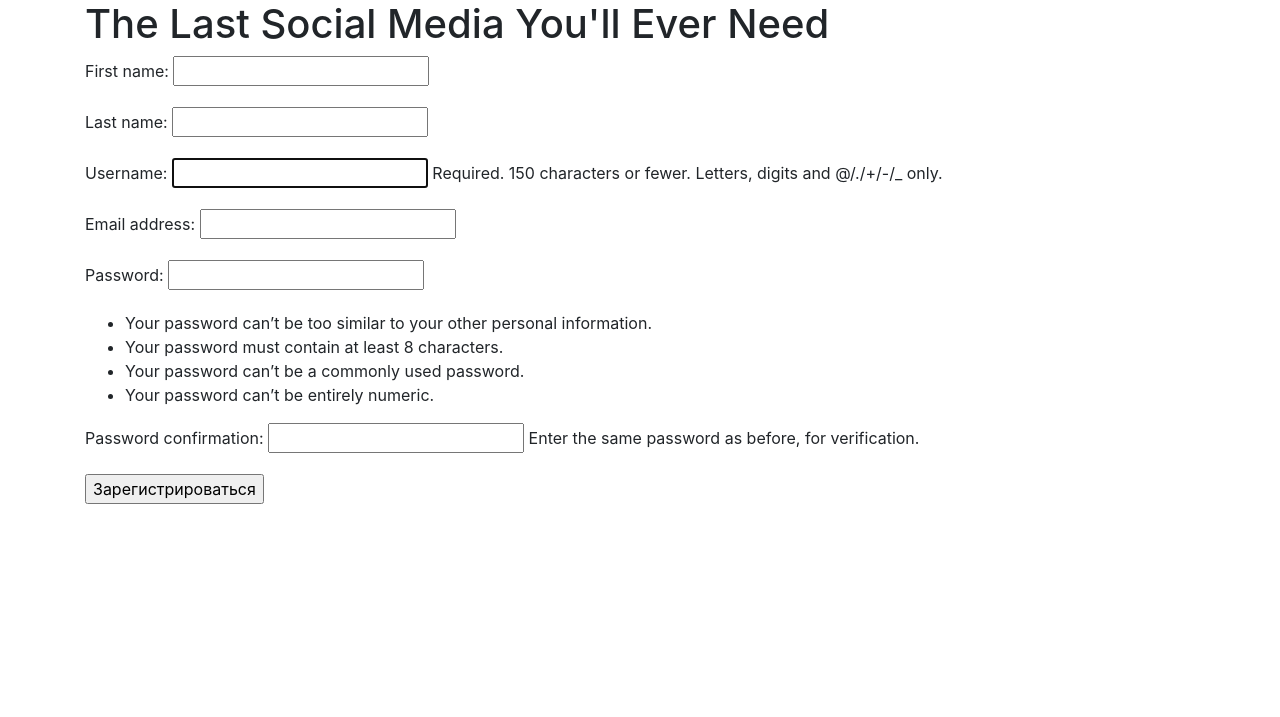
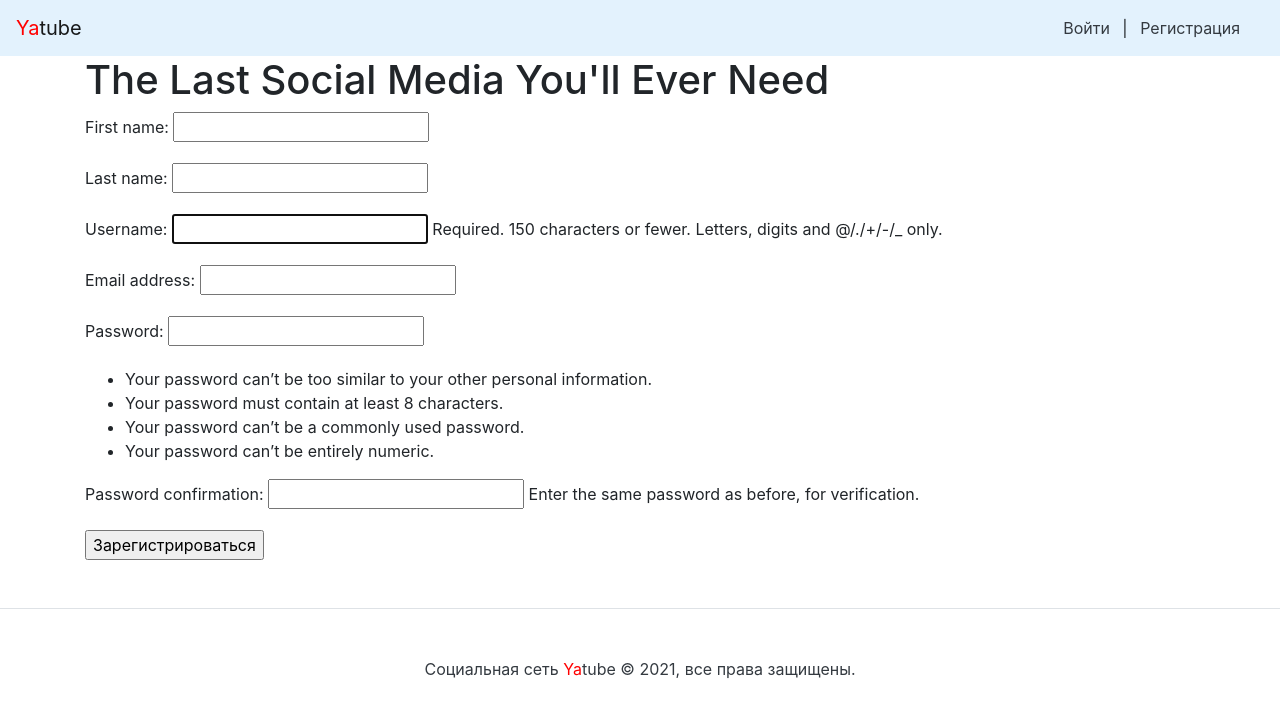
Before and after one commit to loskuta42/hw02_community, a Django app: page /auth/signup/ in a window 1280 px wide. Shown: the top 717 px of the page. Run offline with Django 3.2, Linux system fonts and the light colour scheme; some libraries are stand-ins or nearby versions.

Commit message:
add navigaion and footer in base template

```diff
--- /dev/null
+++ b/posts/context_processors.py
@@ -0,0 +1,11 @@
+import datetime as dt
+
+
+def year(request):
+    """
+    Добавляет переменную с текущим годом.
+    """
+    current_year = dt.datetime.now().year
+    return {
+        'year': current_year
+    }
--- a/posts/views.py
+++ b/posts/views.py
@@ -1,5 +1,4 @@
 from django.shortcuts import render, get_object_or_404
-
 from .models import Post, Group
 
 
--- a/templates/base.html
+++ b/templates/base.html
@@ -21,7 +21,7 @@
 </head>
 
 <body>
-
+    {% include 'nav.html' %}
     <main>
         <div class="container">
             <h1>{% block header %}
@@ -33,7 +33,7 @@
             {% endblock %}
         </div>
     </main>
-
+    {% include 'footer.html' %}
 </body>
 
 </html>
--- a/templates/footer.html
+++ b/templates/footer.html
@@ -1,4 +1,6 @@
-<div id="bottom-of-site">
-  <img src="images/logo.jpg" alt="Yatube" /> Yatube
-  <div id="copyright">© Все права принадлежат всем</div>
-</div>c
+<footer class="pt-4 my-md-5 pt-md-5 border-top">
+    <p class="m-0 text-dark text-center ">
+        Социальная сеть
+        <span style="color:red">Ya</span>tube © {{year}}, все права защищены.
+    </p>
+</footer>
--- /dev/null
+++ b/templates/nav.html
@@ -0,0 +1,13 @@
+<nav class="navbar navbar-light" style="background-color: #e3f2fd;">
+    <a class="navbar-brand" href="/"><span style="color:red">Ya</span>tube</a>
+    <nav class="my-2 my-md-0 mr-md-3">
+        {% if user.is_authenticated %}
+        Пользователь: {{ user.username }}.
+        <a class="p-2 text-dark" href="{% url 'password_change' %}">Изменить пароль</a>
+        <a class="p-2 text-dark" href="{% url 'logout' %}">Выйти</a>
+        {% else %}
+        <a class="p-2 text-dark" href="{% url 'login' %}">Войти</a> |
+        <a class="p-2 text-dark" href="{% url 'signup' %}">Регистрация</a>
+        {% endif %}
+    </nav>
+</nav>
--- a/yatube/settings.py
+++ b/yatube/settings.py
@@ -65,6 +65,7 @@ TEMPLATES = [
                 'django.template.context_processors.request',
                 'django.contrib.auth.context_processors.auth',
                 'django.contrib.messages.context_processors.messages',
+                'posts.context_processors.year',
             ],
         },
     },
```
Also changed, not shown: users/views.py (line endings or trailing spaces).
